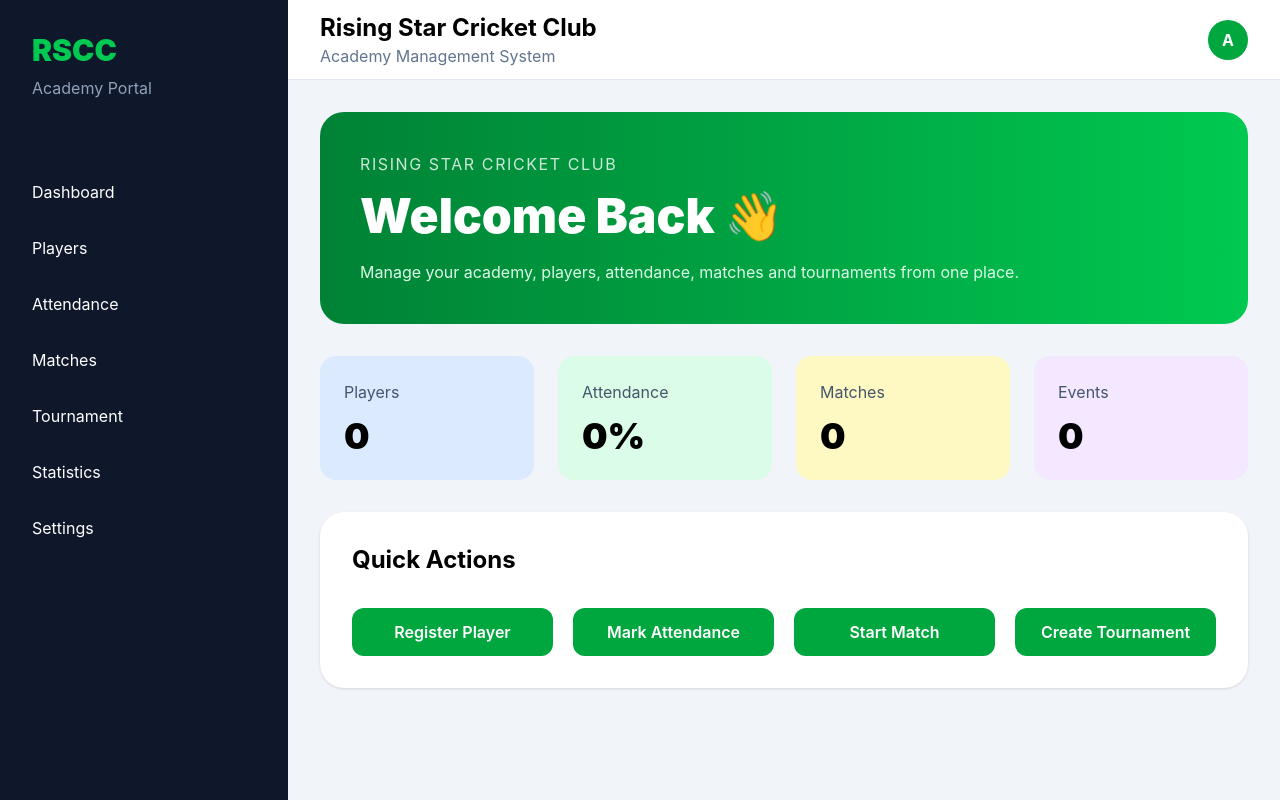
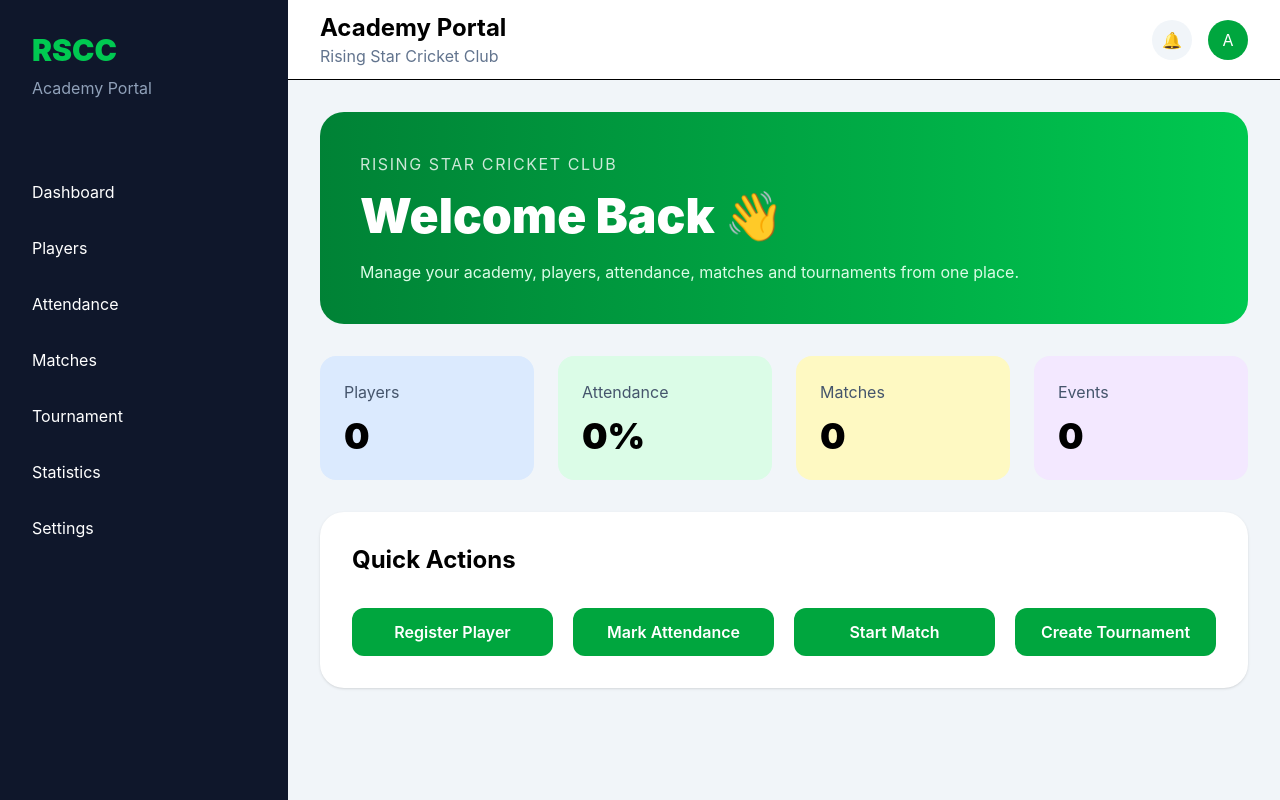
Before and after one commit to apexalphaa/rscc-app, a React (Vite) app in the folder apps/frontend/: page /dashboard in a window 1280 px wide. Built offline with nearby package versions, Linux system fonts and the light colour scheme.

Commit message:
Update DashboardHeader.jsx

```diff
--- a/apps/frontend/src/components/DashboardHeader.jsx
+++ b/apps/frontend/src/components/DashboardHeader.jsx
@@ -1,22 +1,32 @@
 export default function DashboardHeader() {
   return (
-    <header className="h-20 bg-white border-b border-slate-200 px-8 flex items-center justify-between">
+    <header className="bg-white border-b h-20 flex items-center justify-between px-8">
 
       <div>
 
         <h2 className="text-2xl font-bold">
-          Rising Star Cricket Club
+
+          Academy Portal
+
         </h2>
 
         <p className="text-slate-500">
-          Academy Management System
+
+          Rising Star Cricket Club
+
         </p>
 
       </div>
 
       <div className="flex items-center gap-4">
 
-        <div className="w-10 h-10 rounded-full bg-green-600 flex items-center justify-center text-white font-bold">
+        <button className="w-10 h-10 rounded-full bg-slate-100">
+
+          🔔
+
+        </button>
+
+        <div className="w-10 h-10 rounded-full bg-green-600 text-white flex items-center justify-center">
 
           A
 
```
